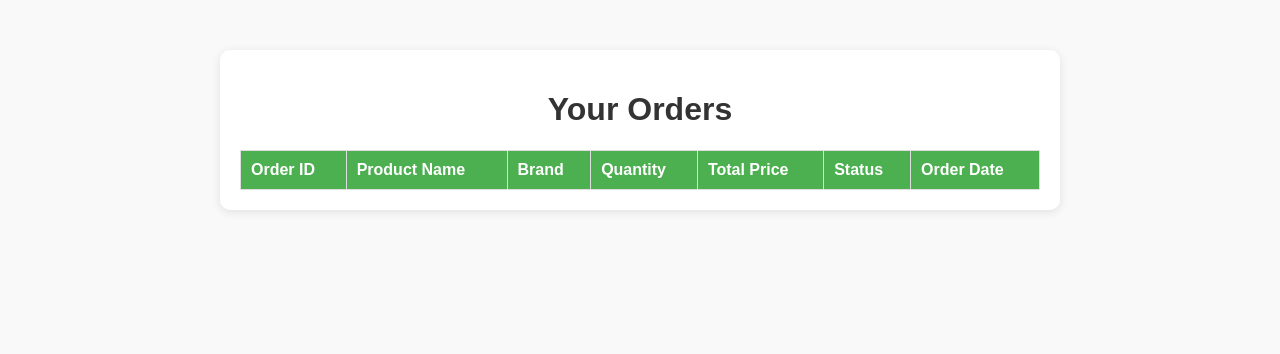
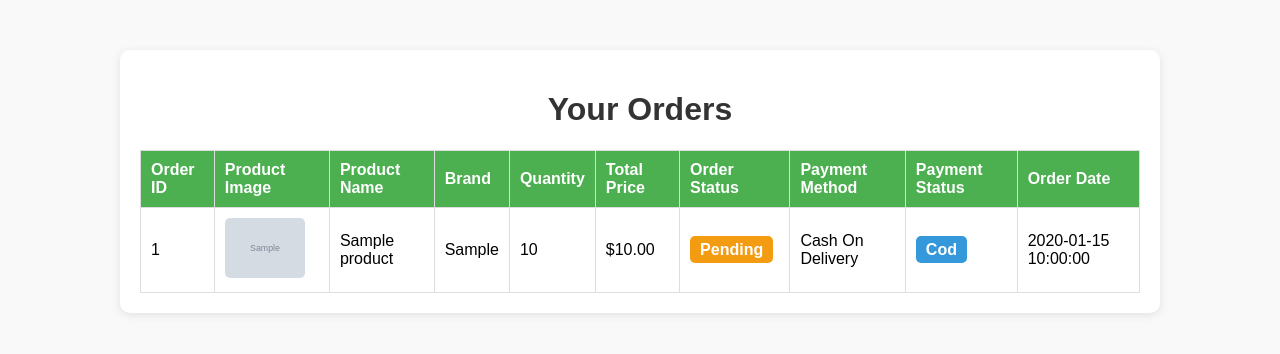
Before and after one commit to ManishKC030/E-commerce-Project, a PHP site: page /project_final/order_status.php in a window 1280 px wide. Shown: the top 354 px of the page. Run offline with PHP 8.4, Linux system fonts and the light colour scheme; the visitor is signed in with stand-in values (Sample User, id 1); tables that the repository leaves empty hold one stand-in row (values such as "Sample post"); grey boxes marked "Sample" are stand-in pictures; lists and menus that the app fills with data are empty.

Commit message:
🤖🤖🤖📖😎

```diff
--- a/order_status.php
+++ b/order_status.php
@@ -1,5 +1,48 @@
+<?php
+// Include the database connection file
+include 'connection.php';
+session_start();
+
+// Check if the user is logged in
+if (!isset($_SESSION['user_id'])) {
+    header('Location: login.php');
+    exit();
+}
+
+
+$user_id = $_SESSION['user_id'];
+
+$sql = "SELECT
+            o.order_id,
+            p.name AS product_name,
+            p.brand,
+            p.image1,
+            o.quantity,
+            o.total_price,
+            o.status AS order_status,
+            o.created_at AS order_date,
+            pay.payment_method,
+            pay.status AS payment_status
+        FROM
+            orders o
+        JOIN
+            products p ON o.product_id = p.product_id
+        LEFT JOIN
+            payment pay ON o.order_id = pay.order_id
+        WHERE
+            o.user_id = ?
+        ORDER BY
+            o.created_at ASC";
+$stmt = $conn->prepare($sql);
+$stmt->bind_param("i", $user_id); // Bind the admin_id to the query
+$stmt->execute();
+$result = $stmt->get_result();
+?>
+
+
 <!DOCTYPE html>
 <html lang="en">
+
 <head>
     <meta charset="UTF-8">
     <meta name="viewport" content="width=device-width, initial-scale=1.0">
@@ -13,7 +56,7 @@
         }
 
         .container {
-            max-width: 800px;
+            max-width: 1000px;
             margin: 50px auto;
             background: #ffffff;
             padding: 20px;
@@ -32,7 +75,8 @@
             margin-top: 20px;
         }
 
-        th, td {
+        th,
+        td {
             text-align: left;
             padding: 10px;
             border: 1px solid #ddd;
@@ -73,8 +117,32 @@
         .status.cancelled {
             background-color: #e74c3c;
         }
+
+        .payment-status.cod {
+            background-color: #3498db;
+        }
+
+        .payment-status.completed {
+            background-color: #2ecc71;
+        }
+
+        .payment-status.failed {
+            background-color: #e74c3c;
+        }
+
+        .payment-status.pending {
+            background-color: #f39c12;
+        }
+
+        .payment-status {
+            font-weight: bold;
+            padding: 5px 10px;
+            border-radius: 5px;
+            color: white;
+        }
     </style>
 </head>
+
 <body>
     <div class="container">
         <h1>Your Orders</h1>
@@ -82,18 +150,51 @@
             <thead>
                 <tr>
                     <th>Order ID</th>
+                    <th>Product Image</th>
                     <th>Product Name</th>
                     <th>Brand</th>
                     <th>Quantity</th>
                     <th>Total Price</th>
-                    <th>Status</th>
+                    <th>Order Status</th>
+                    <th>Payment Method</th>
+                    <th>Payment Status</th>
                     <th>Order Date</th>
                 </tr>
             </thead>
-            <tbody id="order-table-body">
-                <!-- Orders will be populated here by PHP -->
+            <tbody>
+                <?php if ($result->num_rows > 0): ?>
+                    <?php while ($row = $result->fetch_assoc()): ?>
+                        <tr>
+                            <td><?= htmlspecialchars($row['order_id']) ?></td>
+                            <td>
+                                <img src="uploads/<?= htmlspecialchars($row['image1']) ?>" alt="Product Image" style="width: 80px; height: auto; border-radius: 5px;">
+                            </td>
+                            <td><?= htmlspecialchars($row['product_name']) ?></td>
+                            <td><?= htmlspecialchars($row['brand']) ?></td>
+                            <td><?= htmlspecialchars($row['quantity']) ?></td>
+                            <td>$<?= htmlspecialchars($row['total_price']) ?></td>
+                            <td>
+                                <span class="status <?= htmlspecialchars($row['order_status']) ?>">
+                                    <?= htmlspecialchars(ucwords($row['order_status'])) ?>
+                                </span>
+                            </td>
+                            <td><?= htmlspecialchars(ucwords(str_replace('_', ' ', $row['payment_method']))) ?></td>
+                            <td>
+                                <span class="payment-status <?= htmlspecialchars($row['payment_status']) ?>">
+                                    <?= htmlspecialchars(ucwords($row['payment_status'])) ?>
+                                </span>
+                            </td>
+                            <td><?= htmlspecialchars($row['order_date']) ?></td>
+                        </tr>
+                    <?php endwhile; ?>
+                <?php else: ?>
+                    <tr>
+                        <td colspan="9" style="text-align: center;">No orders found.</td>
+                    </tr>
+                <?php endif; ?>
             </tbody>
         </table>
     </div>
 </body>
+
 </html>
```
